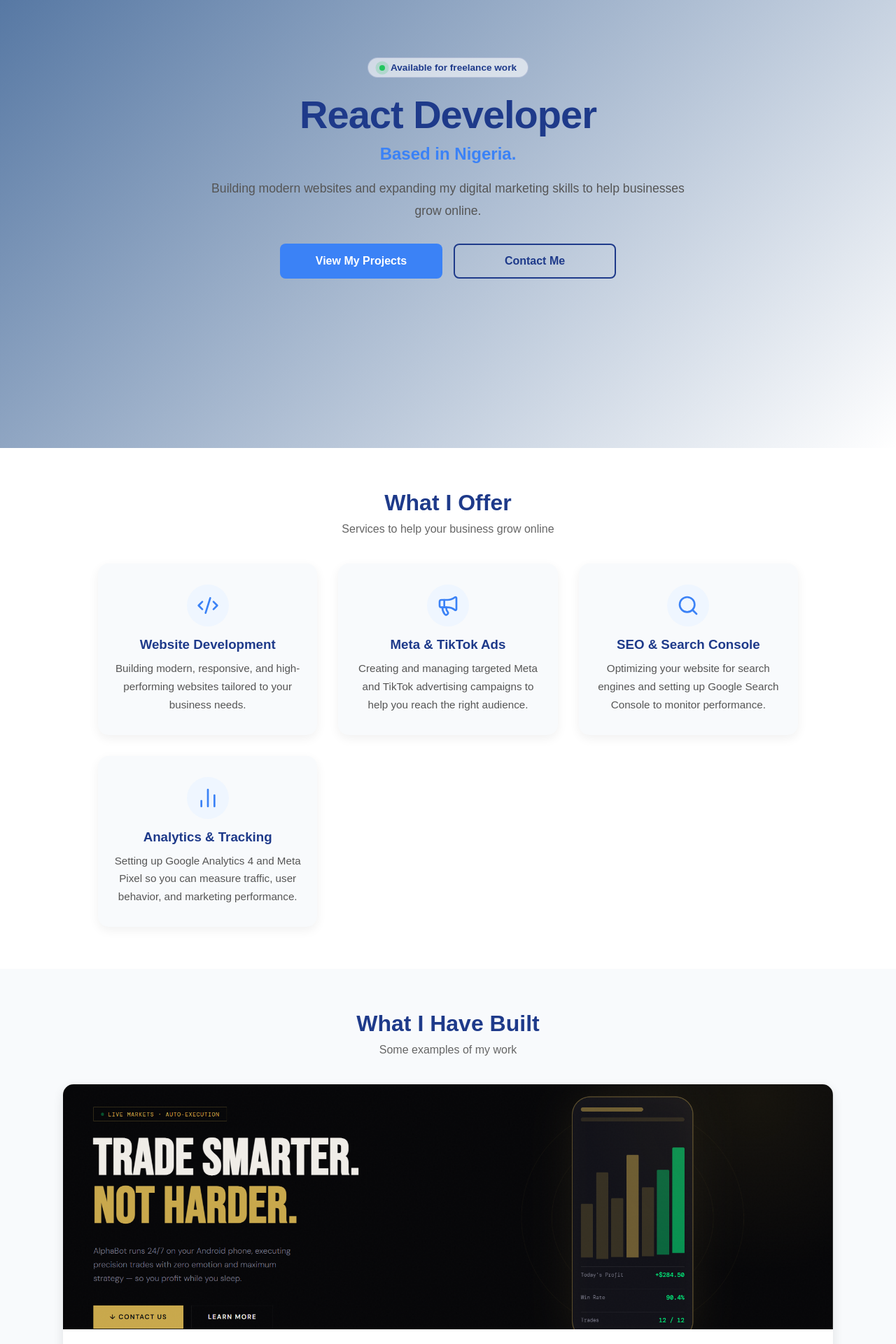
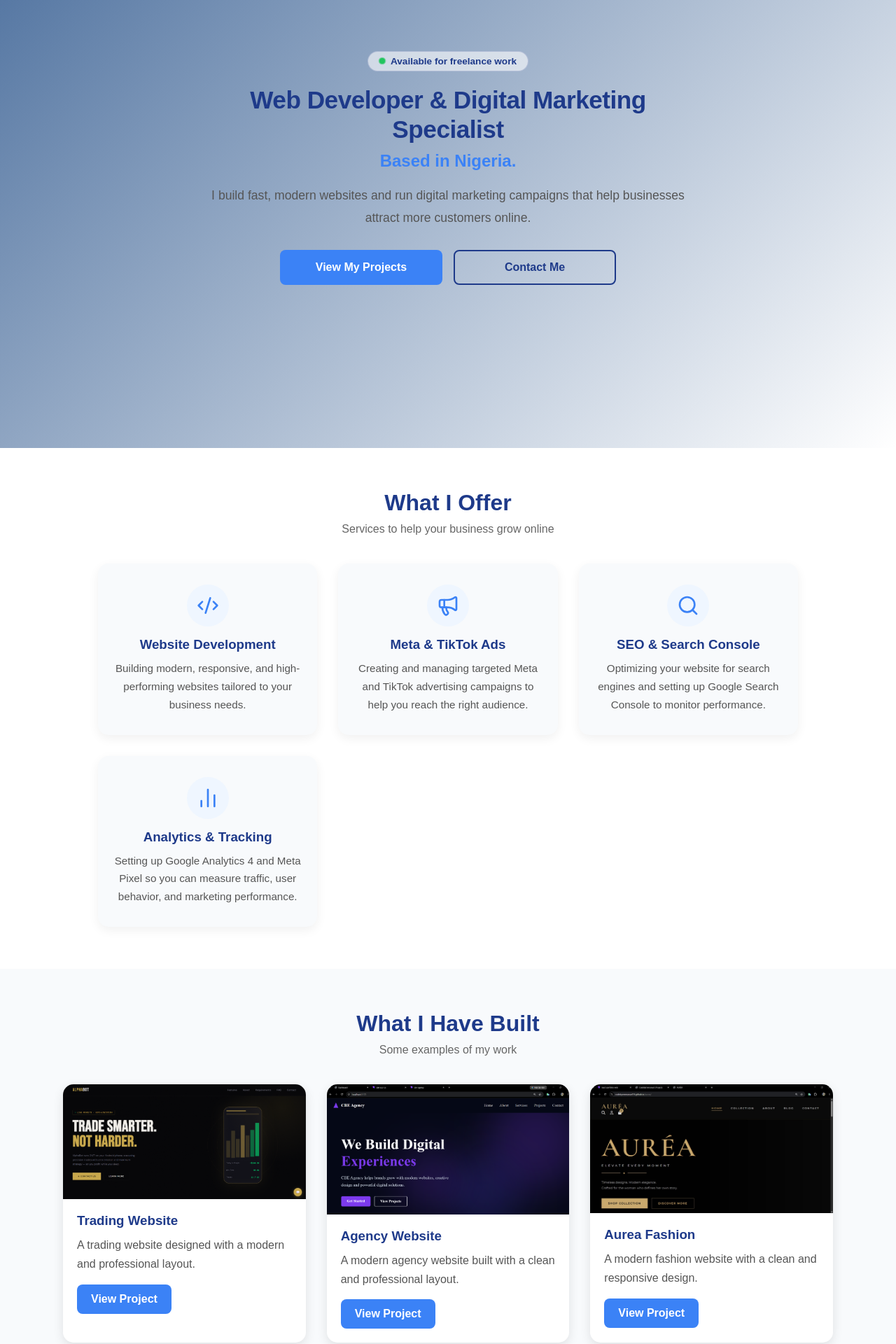
Before and after one commit to codebyemmanuel19/react-portfolio, a React (Vite) app: page / in a window 1280 px wide. Shown: the part 160-2080 px from the top of the page at 70% size. Built offline with nearby package versions, Linux system fonts and the light colour scheme.

Commit message:
Finished projects section

```diff
--- a/src/components/Home.css
+++ b/src/components/Home.css
@@ -42,10 +42,11 @@
 }
 
 .home h1{
-  font-size: 3.5rem;
+  font-size: 2.2rem;
   color: #1E3A8A;
+  line-height: 1.2;
   margin-bottom: 10px;
-  letter-spacing: -1px;
+  letter-spacing: -0.5px;
 }
 
 .home h2{
@@ -127,3 +128,10 @@
    font-size: 0.9rem;
  }
 }
+
+@media (max-width: 768px) {
+  .home h1 {
+    font-size: 2rem;
+    line-height: 1.25;
+  }
+}
--- a/src/components/Home.jsx
+++ b/src/components/Home.jsx
@@ -10,13 +10,13 @@ function Home(){
           Available for freelance work
         </span>
 
-        <h1>React Developer</h1>
+        <h1>Web Developer & Digital Marketing Specialist</h1>
         <h2>Based in Nigeria.</h2>
 
         <p>
-          Building modern websites and expanding
-          my digital marketing skills to help businesses
-          grow online.
+          I build fast, modern websites and run
+          digital marketing campaigns that help
+          businesses attract more customers online.
         </p>
 
         <div className="home-buttons">
--- a/src/components/Projects.css
+++ b/src/components/Projects.css
@@ -75,12 +75,18 @@
 
 /* Desktop */
 
-@media(min-width: 768px){
 
 
+.projects-grid{
+    display: grid;
+    gap: 30px;
+    max-width: 1100px;
+    margin: 0 auto;
+}
 
-    .project-card img{
-        height: 350px;
-        object-fit: cover;
+/* Desktop */
+@media (min-width: 768px){
+    .projects-grid{
+        grid-template-columns: repeat(3, 1fr);
     }
 }
```
